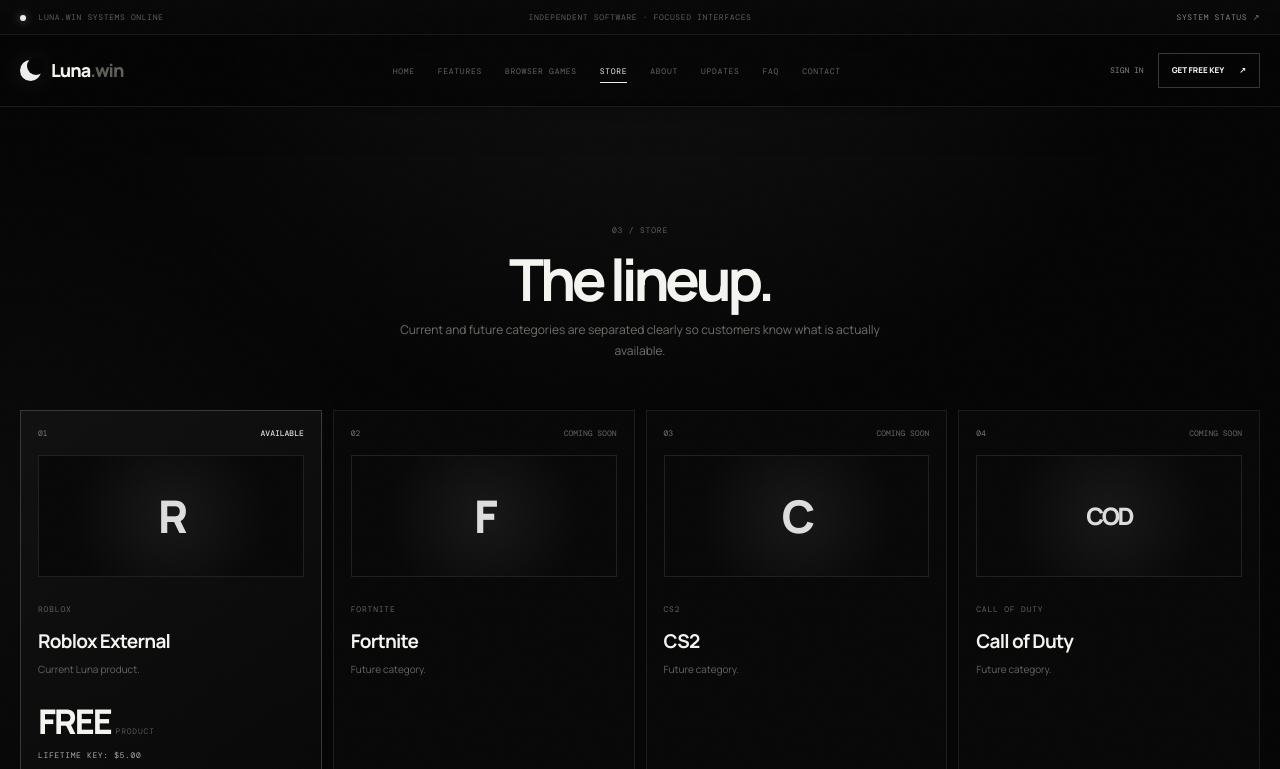
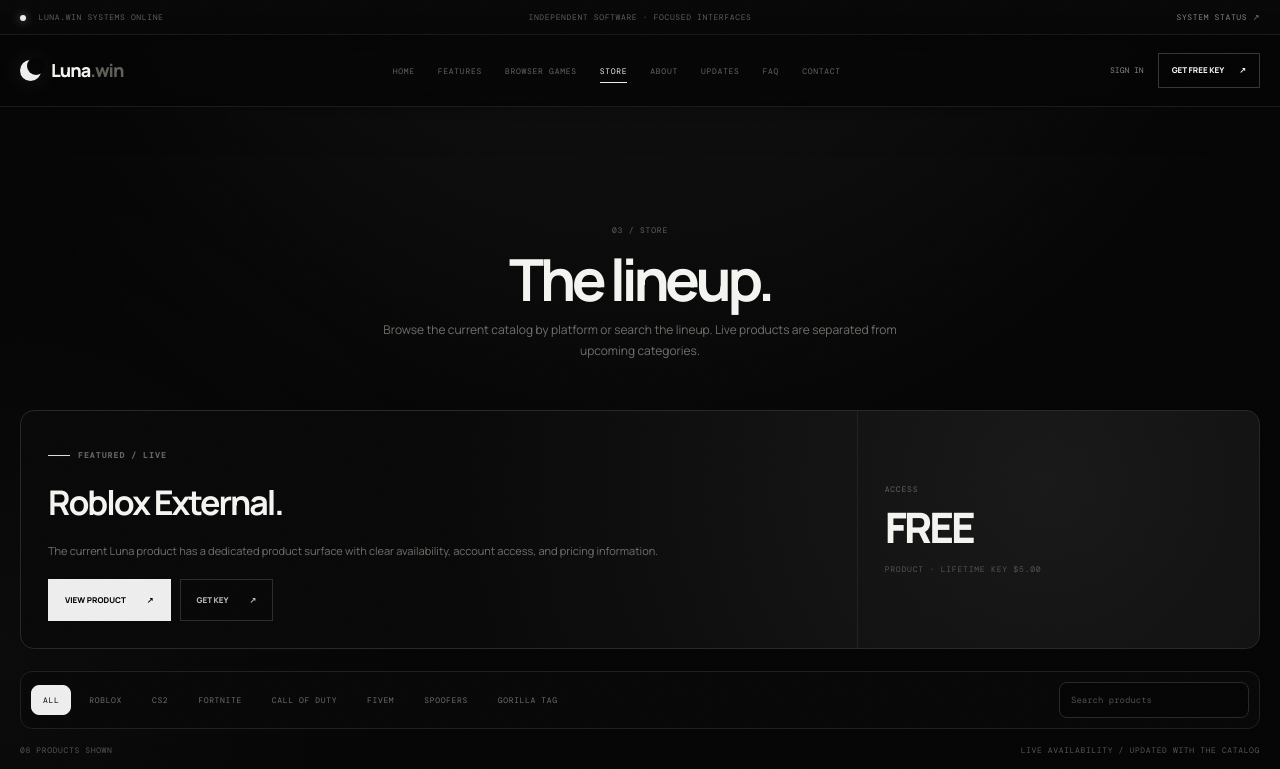
Before and after one commit to Nappygorilla/hhe.win, a plain HTML site: page store.html in a window 1280 px wide. Shown: the top 769 px of the page. Drawn offline with nearby package versions, Linux system fonts and the light colour scheme.

Commit message:
Upgrade Store with featured product and filters

```diff
--- a/store.html
+++ b/store.html
@@ -6,7 +6,7 @@
 <meta name="description" content="Luna.win — premium storefront for Luna Roblox External and future gaming products.">
 <meta name="theme-color" content="#050505">
 <title>Store — Luna.win</title>
-<link rel="stylesheet" href="style.css?v=20260928-20">
+<link rel="stylesheet" href="style.css?v=20260928-21">
 <style>.product-price{font-size:34px;font-weight:800;letter-spacing:-.06em;margin:17px 0 10px}.product-price span{font:8px var(--mono);color:#555;letter-spacing:.1em} .price-note{margin-top:-8px;margin-bottom:12px;color:#aaa;font:8px var(--mono);text-transform:uppercase;letter-spacing:.08em}</style></head>
 <body>
 <div class="scroll-progress" data-scroll-progress></div>
@@ -31,24 +31,59 @@
     <div class="section-title">
       <span class="mono">03 / STORE</span>
       <h2>The lineup.</h2>
-      <p>Current and future categories are separated clearly so customers know what is actually available.</p>
+      <p>Browse the current catalog by platform or search the lineup. Live products are separated from upcoming categories.</p>
     </div>
 
-    <div class="store-grid">
-      <a class="store-card live" href="roblox.html">
+    <div class="store-feature" aria-label="Featured product">
+      <div class="store-feature-copy">
+        <span class="label">FEATURED / LIVE</span>
+        <h3>Roblox External.</h3>
+        <p>The current Luna product has a dedicated product surface with clear availability, account access, and pricing information.</p>
+        <div class="hero-actions" style="justify-content:flex-start;margin-top:18px">
+          <a class="button primary" href="roblox.html">View product <span>↗</span></a>
+          <a class="button ghost" href="key.html">Get key <span>↗</span></a>
+        </div>
+      </div>
+      <div class="store-feature-side">
+        <span class="mono">ACCESS</span>
+        <div class="big-price">FREE</div>
+        <small>PRODUCT · LIFETIME KEY $5.00</small>
+      </div>
+    </div>
+
+    <div class="store-toolbar" aria-label="Store filters">
+      <div class="store-filters" role="group" aria-label="Filter products">
+        <button class="store-filter active" type="button" data-store-filter="all" aria-pressed="true">All</button>
+        <button class="store-filter" type="button" data-store-filter="roblox" aria-pressed="false">Roblox</button>
+        <button class="store-filter" type="button" data-store-filter="cs2" aria-pressed="false">CS2</button>
+        <button class="store-filter" type="button" data-store-filter="fortnite" aria-pressed="false">Fortnite</button>
+        <button class="store-filter" type="button" data-store-filter="cod" aria-pressed="false">Call of Duty</button>
+        <button class="store-filter" type="button" data-store-filter="fivem" aria-pressed="false">FiveM</button>
+        <button class="store-filter" type="button" data-store-filter="spoofer" aria-pressed="false">Spoofers</button>
+        <button class="store-filter" type="button" data-store-filter="gorilla-tag" aria-pressed="false">Gorilla Tag</button>
+      </div>
+      <input class="store-search" type="search" data-store-search placeholder="Search products" aria-label="Search products">
+    </div>
+
+    <div class="store-meta">
+      <span data-store-count>08 PRODUCTS SHOWN</span>
+      <span>LIVE AVAILABILITY / UPDATED WITH THE CATALOG</span>
+    </div>
+
+    <div class="store-grid" data-store-grid>
+      <a class="store-card live" data-category="roblox" href="roblox.html">
         <div class="store-top"><span>01</span><b>AVAILABLE</b></div>
         <div class="store-symbol">R</div>
         <div><span class="mono">ROBLOX</span><h3>Roblox External</h3><p>Current Luna product.</p><div class="product-price">FREE <span>PRODUCT</span></div><div class="price-note">Lifetime key: $5.00</div></div>
         <div class="store-bottom"><span>VIEW PRODUCT</span><strong>↗</strong></div>
       </a>
-      <div class="store-card"><div class="store-top"><span>02</span><b>COMING SOON</b></div><div class="store-symbol">F</div><div><span class="mono">FORTNITE</span><h3>Fortnite</h3><p>Future category.</p></div><div class="store-bottom"><span>NOT AVAILABLE</span><strong>—</strong></div></div>
-      <div class="store-card"><div class="store-top"><span>03</span><b>COMING SOON</b></div><div class="store-symbol">C</div><div><span class="mono">CS2</span><h3>CS2</h3><p>Future category.</p></div><div class="store-bottom"><span>NOT AVAILABLE</span><strong>—</strong></div></div>
-      <div class="store-card"><div class="store-top"><span>04</span><b>COMING SOON</b></div><div class="store-symbol small">COD</div><div><span class="mono">CALL OF DUTY</span><h3>Call of Duty</h3><p>Future category.</p></div><div class="store-bottom"><span>NOT AVAILABLE</span><strong>—</strong></div></div>
-      <div class="store-card"><div class="store-top"><span>05</span><b>COMING SOON</b></div><div class="store-symbol">T</div><div><span class="mono">SPOOFER</span><h3>Temp Spoofer</h3><p>Future category.</p></div><div class="store-bottom"><span>NOT AVAILABLE</span><strong>—</strong></div></div>
-      <div class="store-card"><div class="store-top"><span>06</span><b>COMING SOON</b></div><div class="store-symbol">P</div><div><span class="mono">SPOOFER</span><h3>Perm Spoofer</h3><p>Future category.</p></div><div class="store-bottom"><span>NOT AVAILABLE</span><strong>—</strong></div></div>
-      <div class="store-card"><div class="store-top"><span>07</span><b>COMING SOON</b></div><div class="store-symbol">F</div><div><span class="mono">FIVEM</span><h3>FiveM</h3><p>Future category.</p></div><div class="store-bottom"><span>NOT AVAILABLE</span><strong>—</strong></div></div>
-
-      <div class="store-card"><div class="store-top"><span>08</span><b>COMING SOON</b></div><div class="store-symbol">G</div><div><span class="mono">GORILLA TAG</span><h3>Gorilla Tag</h3><p>Future category.</p></div><div class="store-bottom"><span>NOT AVAILABLE</span><strong>—</strong></div></div>
+      <div class="store-card" data-category="fortnite"><div class="store-top"><span>02</span><b>COMING SOON</b></div><div class="store-symbol">F</div><div><span class="mono">FORTNITE</span><h3>Fortnite</h3><p>Future category.</p></div><div class="store-bottom"><span>NOT AVAILABLE</span><strong>—</strong></div></div>
+      <div class="store-card" data-category="cs2"><div class="store-top"><span>03</span><b>COMING SOON</b></div><div class="store-symbol">C</div><div><span class="mono">CS2</span><h3>CS2</h3><p>Future category.</p></div><div class="store-bottom"><span>NOT AVAILABLE</span><strong>—</strong></div></div>
+      <div class="store-card" data-category="cod"><div class="store-top"><span>04</span><b>COMING SOON</b></div><div class="store-symbol small">COD</div><div><span class="mono">CALL OF DUTY</span><h3>Call of Duty</h3><p>Future category.</p></div><div class="store-bottom"><span>NOT AVAILABLE</span><strong>—</strong></div></div>
+      <div class="store-card" data-category="spoofer"><div class="store-top"><span>05</span><b>COMING SOON</b></div><div class="store-symbol">T</div><div><span class="mono">SPOOFER</span><h3>Temp Spoofer</h3><p>Future category.</p></div><div class="store-bottom"><span>NOT AVAILABLE</span><strong>—</strong></div></div>
+      <div class="store-card" data-category="spoofer"><div class="store-top"><span>06</span><b>COMING SOON</b></div><div class="store-symbol">P</div><div><span class="mono">SPOOFER</span><h3>Perm Spoofer</h3><p>Future category.</p></div><div class="store-bottom"><span>NOT AVAILABLE</span><strong>—</strong></div></div>
+      <div class="store-card" data-category="fivem"><div class="store-top"><span>07</span><b>COMING SOON</b></div><div class="store-symbol">F</div><div><span class="mono">FIVEM</span><h3>FiveM</h3><p>Future category.</p></div><div class="store-bottom"><span>NOT AVAILABLE</span><strong>—</strong></div></div>
+      <div class="store-card" data-category="gorilla-tag"><div class="store-top"><span>08</span><b>COMING SOON</b></div><div class="store-symbol">G</div><div><span class="mono">GORILLA TAG</span><h3>Gorilla Tag</h3><p>Future category.</p></div><div class="store-bottom"><span>NOT AVAILABLE</span><strong>—</strong></div></div>
     </div>
   </div>
 </section>
```
